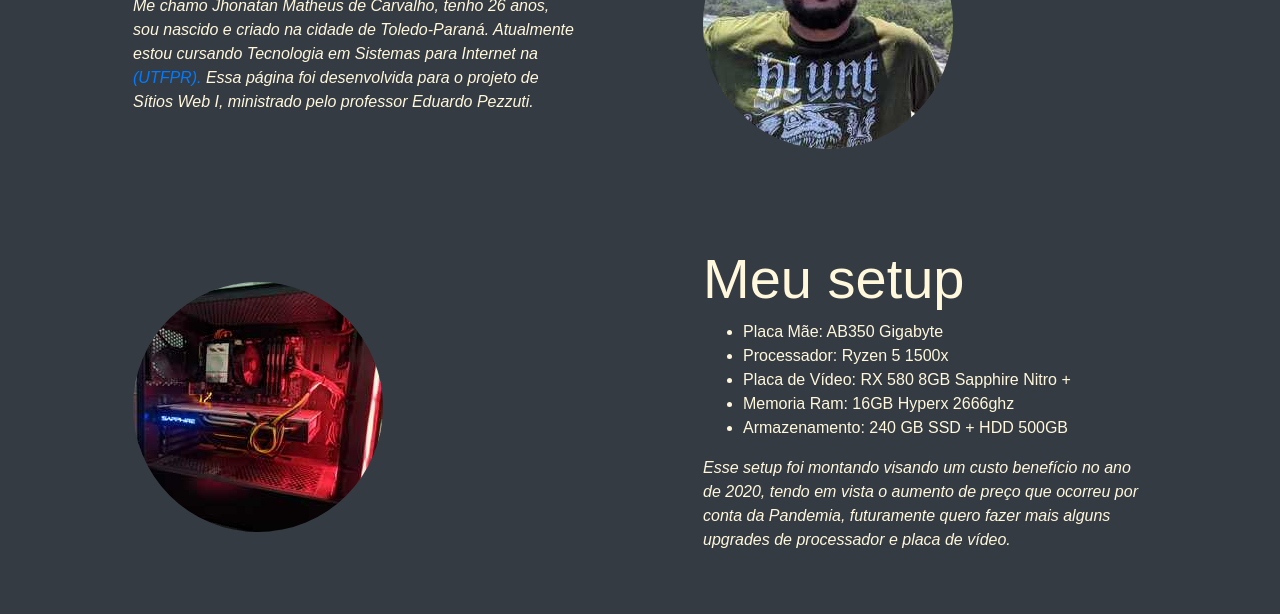
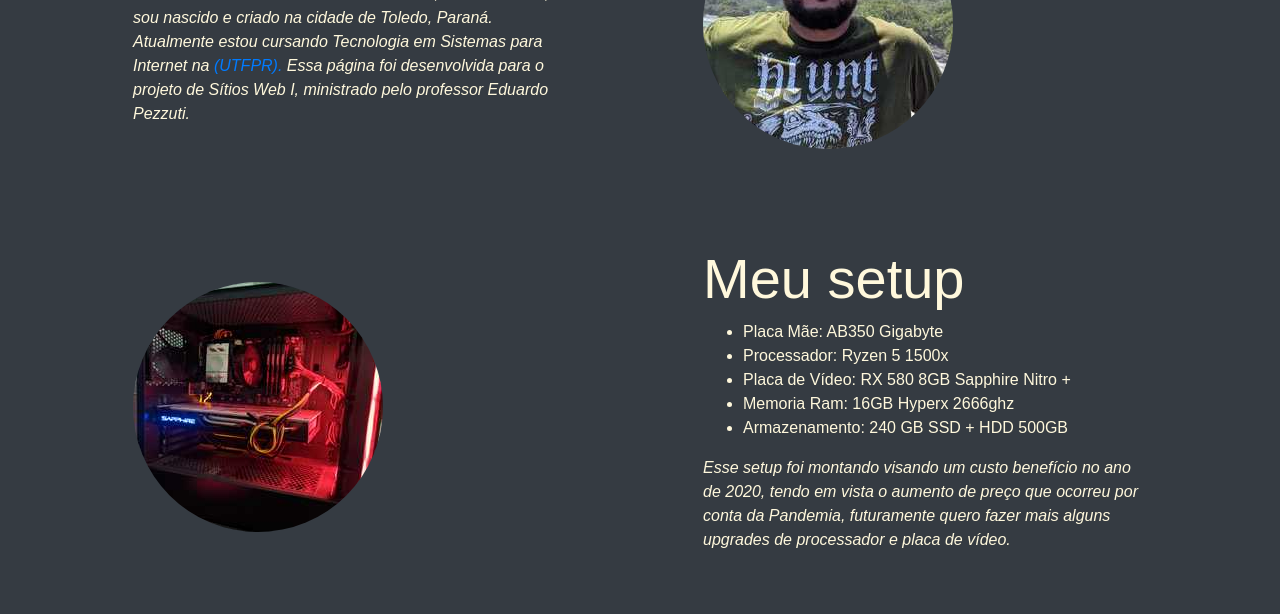
Before and after one commit to JhonatanCarvalhoo/jhonatancarvalhoo.github.io, a plain HTML site: page index.html in a window 1280 px wide. Shown: the part 486-1100 px from the top of the page. Drawn offline with nearby package versions, Linux system fonts and the light colour scheme.

Commit message:
Add files via upload

```diff
--- a/index.html
+++ b/index.html
@@ -69,7 +69,8 @@
         <div class="col-lg-6 order-lg-1">
           <div class="p-5">
             <h2 class="display-4 title">Sobre mim</h2>
-            <p><i>Me chamo Jhonatan Matheus de Carvalho, tenho 26 anos, sou nascido e criado na cidade de Toledo-Paraná.
+            <p><i>Me chamo Jhonatan Matheus de Carvalho, tenho 26 anos, sou nascido e criado na cidade de Toledo,
+                Paraná.
                 Atualmente estou
                 cursando Tecnologia em Sistemas para Internet na <a
                   href="http://www.utfpr.edu.br/campus/toledo">(UTFPR).</a> Essa
```
